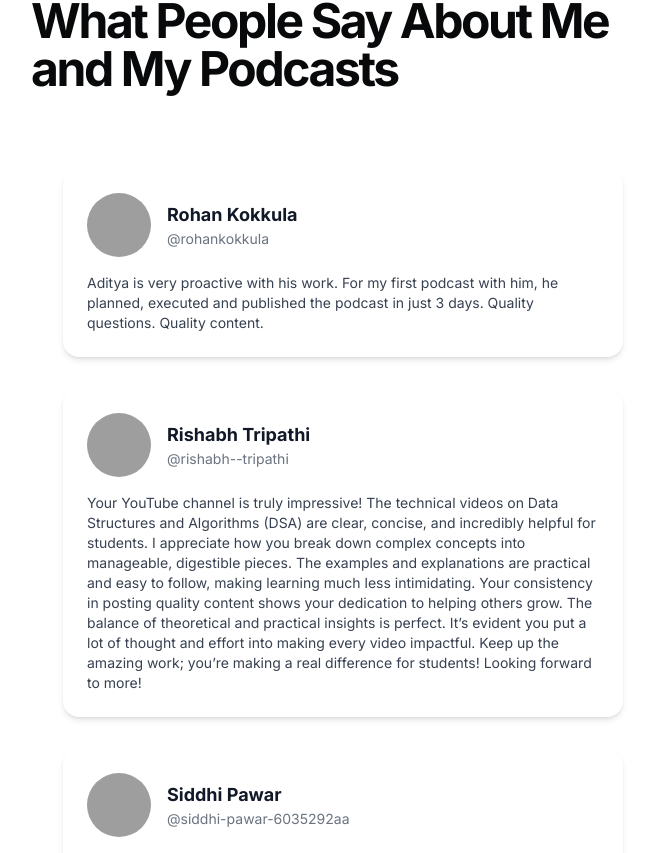
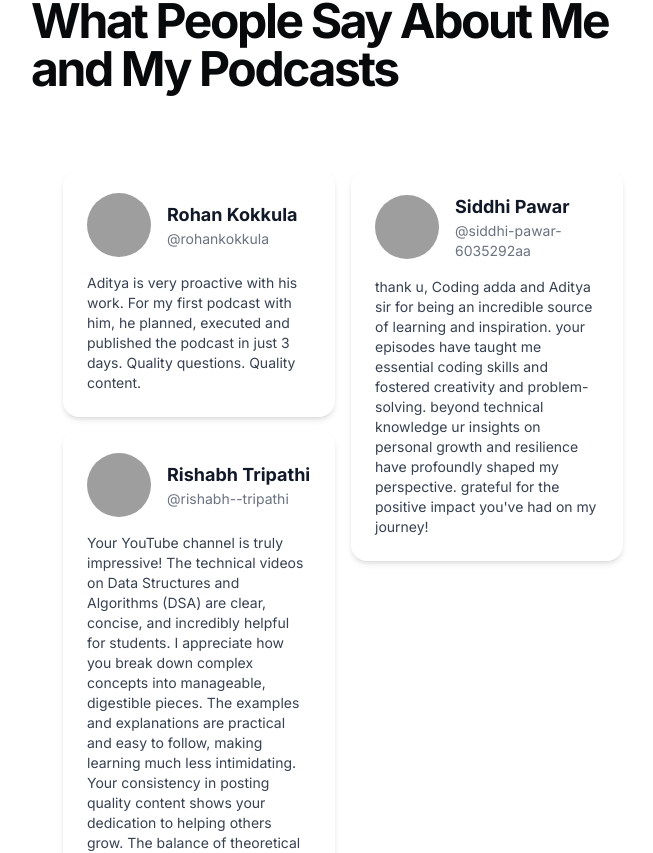
Before and after one commit to Yuvadi29/AI-Portfolio, a Next.js app: page / in a window 1280 px wide. Shown: the part 3897-4750 px from the top of the page, without its empty margins (297-950 px from the left). Built offline with nearby package versions, Linux system fonts and the light colour scheme; no server answers; grey boxes are pictures that could not be loaded.

Commit message:
Staggered Layout

```diff
--- a/src/components/ui/Testimonial.tsx
+++ b/src/components/ui/Testimonial.tsx
@@ -36,7 +36,7 @@ const ReviewCard = ({
     return (
         <div
             className={cn(
-                "bg-white rounded-2xl shadow-md p-6 w-full transition-transform hover:scale-105 dark:bg-gray-800 dark:border dark:border-gray-700 h-fit"
+                "bg-white rounded-2xl shadow-md p-6 w-full transition-transform hover:scale-105 dark:bg-gray-800 dark:border dark:border-gray-700 h-fit break-inside-avoid"
             )}
         >
             <div className="flex items-center gap-4 ">
@@ -62,7 +62,7 @@ const ReviewCard = ({
 export function Card() {
     return (
         <div className="container mx-auto py-16">
-            <div className="grid gap-8 ">
+            <div className="md:columns-2 md:space-y-3 space-y-2">
                 {reviews.map((review) => (
                     <ReviewCard
                         key={review.username}
```
